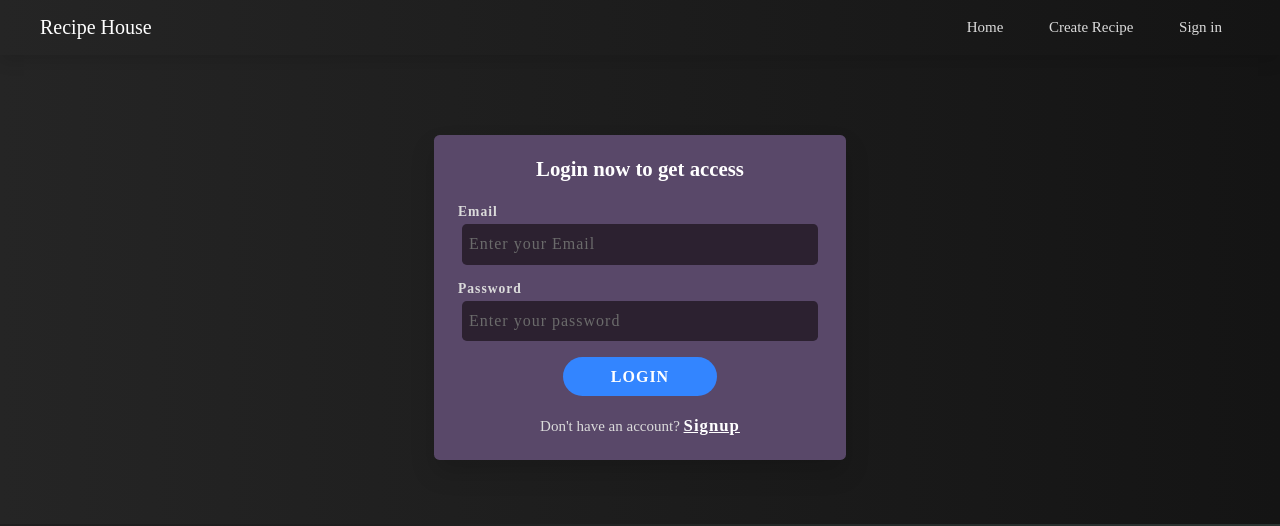
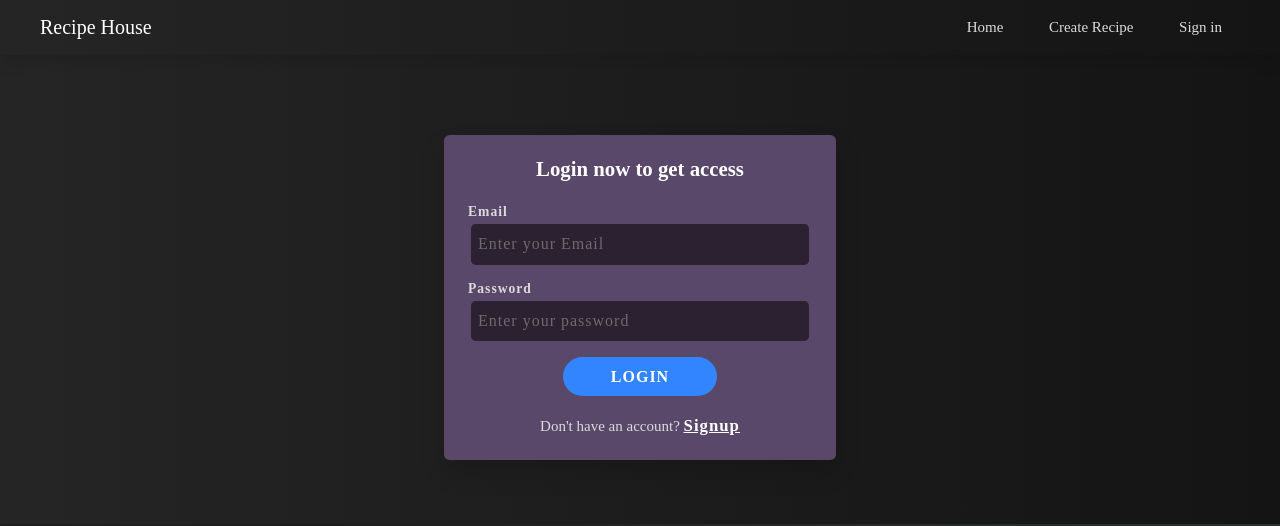
Before and after one commit to Kr-Upendra/Recipe-House, a React (Vite) app in the folder client/: page /auth/login in a window 1280 px wide. Shown: the top 526 px of the page. Built offline with nearby package versions, Linux system fonts and the light colour scheme; grey boxes are pictures that could not be loaded; a web font is replaced by a local one.

Commit message:
updated signup and login form

```diff
--- a/client/src/App.css
+++ b/client/src/App.css
@@ -160,13 +160,14 @@ h6 {
 }
 
 .auth {
-  padding: 1rem;
+  padding: 1rem 0.75rem;
 }
 
 .signup,
 .login {
   margin: 3rem auto 0;
-  width: min(380px, 100%);
+  max-width: 360px;
+  width: 100%;
   padding: 1.5rem 1rem;
   border-radius: 0.35rem;
   background-color: rgb(89, 72, 105);
```
